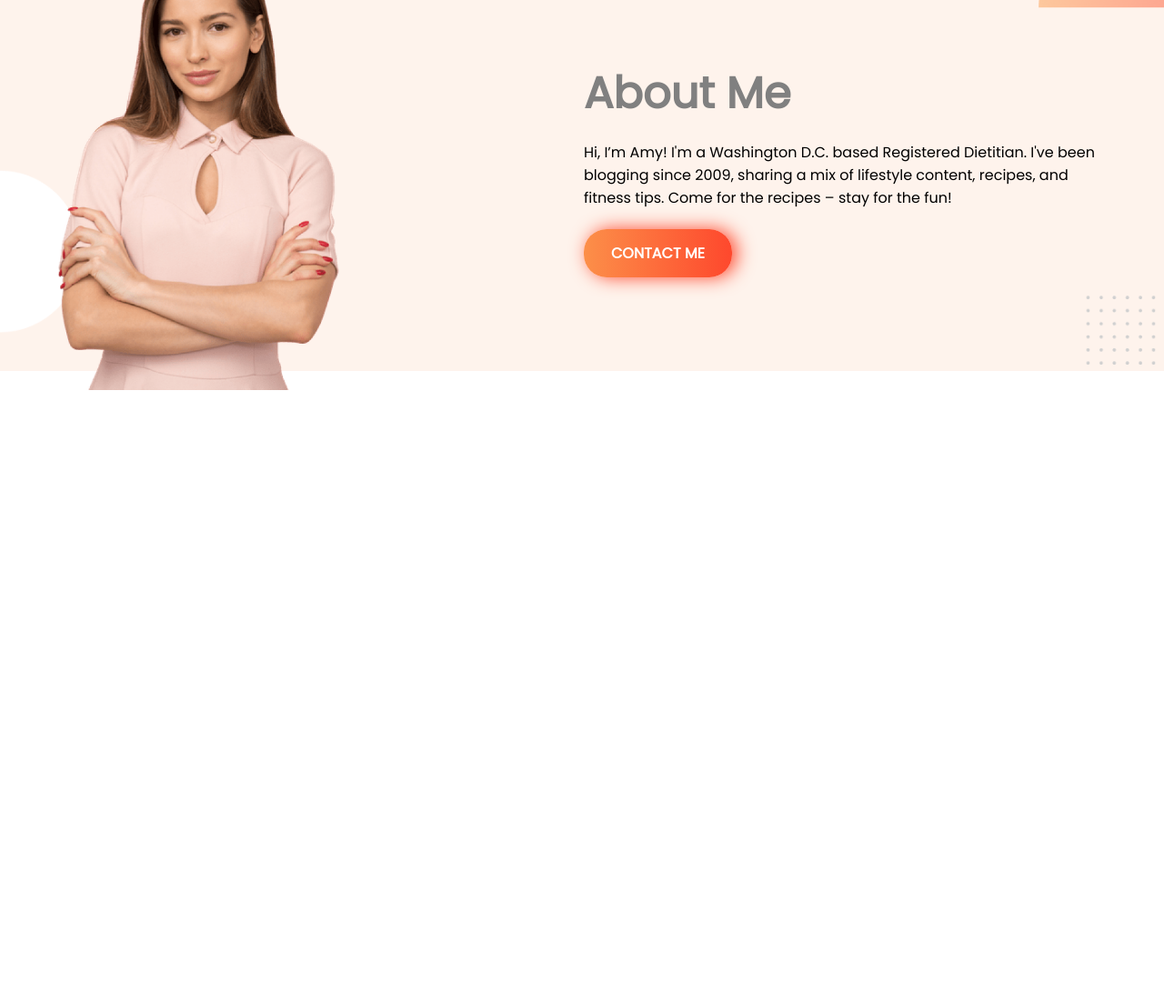
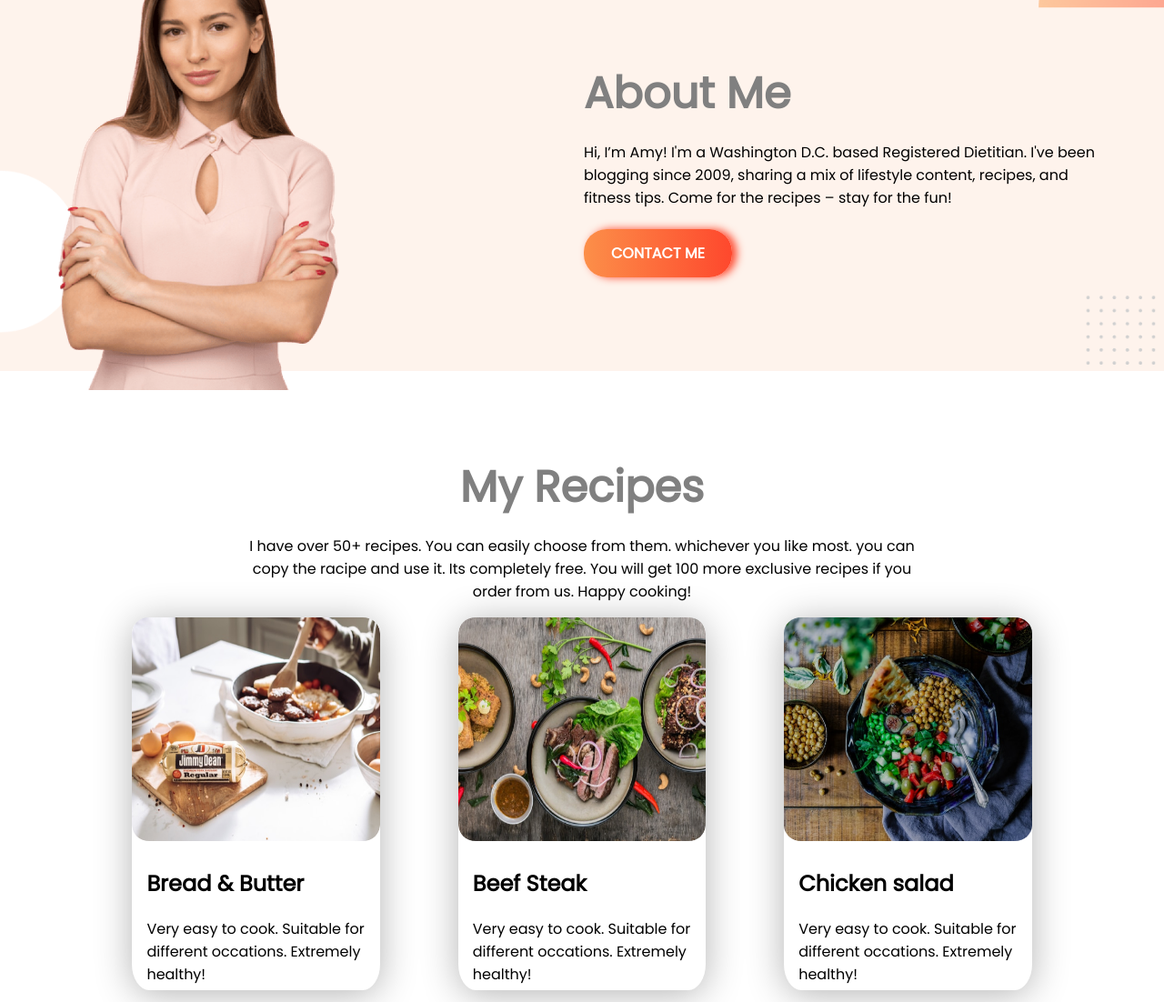
Before and after one commit to SharukAhmedSakib/FoodNetwork, a plain HTML site: page index.html in a window 1280 px wide. Shown: the part 801-1903 px from the top of the page at 91% size. Before the commit the page ends 1301 px from the top, so only its background shows below. Drawn offline with Linux system fonts and the light colour scheme.

Commit message:
third section added

```diff
--- a/index.html
+++ b/index.html
@@ -54,8 +54,36 @@
             </div>
         </div>
     </section>
-
-
+    <div class="middle-align">
+        <h1>My Recipes</h1>
+        <p>I have over 50+ recipes. You can easily choose from them. whichever you like most. you can copy the racipe
+            and use it. Its completely free. You will get 100 more exclusive recipes if you order from us. Happy
+            cooking!
+        </p>
+    </div>
+    <section class="common-section" id="third-section">
+        <div class="card">
+            <img src="images/food/Project Cover.jpg" alt="Avatar" style="width:100%">
+            <div class="container">
+                <h2><b>Bread & Butter</b></h2>
+                <p>Very easy to cook. Suitable for different occations. Extremely healthy!</p>
+            </div>
+        </div>
+        <div class="card">
+            <img src="images/food/Project Cover1.jpg" alt="Avatar" style="width:100%">
+            <div class="container">
+                <h2><b>Beef Steak</b></h2>
+                <p>Very easy to cook. Suitable for different occations. Extremely healthy!</p>
+            </div>
+        </div>
+        <div class="card">
+            <img src="images/food/Project Cover8.png" alt="Avatar" style="width:100%">
+            <div class="container">
+                <h2><b>Chicken salad</b></h2>
+                <p>Very easy to cook. Suitable for different occations. Extremely healthy!</p>
+            </div>
+        </div>
+    </section>
 </body>
 
 </html>
--- a/style.css
+++ b/style.css
@@ -43,6 +43,10 @@ body{
     border-radius: 25px;
     color: white;
     font-weight: 700;
+    box-shadow: 5px 0px 10px #fe482d;
+}
+
+.button:hover{
     box-shadow: 5px 0px 20px #fe482d;
 }
 
@@ -97,3 +101,36 @@ h3{
 #text-pad{
     padding-left: 10%;
 }
+.middle-align{
+    text-align: center;
+    padding-left: 20%;
+    padding-right: 20%;
+}
+
+#third-section{
+    padding-left: 8%;
+    padding-right: 8%;
+}
+
+.card {
+    box-shadow: 0 4px 40px rgba(0,0,0,0.3);
+    transition: 0.3s;
+    width: 26%;
+    border-radius: 7%;
+    margin-right: 4%;
+    margin-left: 4%;
+  }
+
+  .card:hover {
+    box-shadow: 0 8px 50px rgba(0,0,0,0.5);
+  }
+
+  #third-section > .card > img {
+    border-radius: 7%;
+    width: 80%;
+    height: 60%;
+  }
+
+  .container {
+    padding: 2px 16px;
+  }
```
